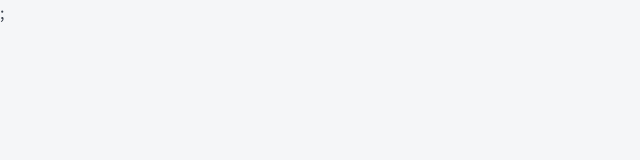
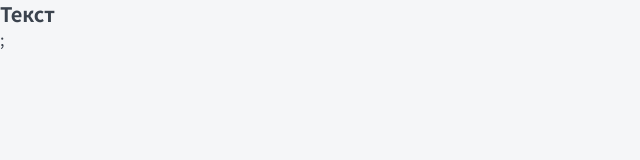
Before and after one commit to webmakaka/WebProject, a Next.js app in the folder app/client/: page / in a window 1280 px wide. Shown: the top 160 px of the page, without its empty margins (0-640 px from the left). Built offline with nearby package versions, Linux system fonts and the light colour scheme.

Commit message:
07 Простые компоненты | 002 Первый компонент

```diff
--- /dev/null
+++ b/app/client/components/Htag/Htag.module.css
@@ -0,0 +1,20 @@
+.h1 {
+  fond-wight: 500;
+  font-size: 26px;
+  line-height: 35px;
+  margin: 0;
+}
+
+.h2 {
+  fond-wight: 500;
+  font-size: 22px;
+  line-height: 30px;
+  margin: 0;
+}
+
+.h3 {
+  fond-wight: 600;
+  font-size: 20px;
+  line-height: 27px;
+  margin: 0;
+}
--- /dev/null
+++ b/app/client/components/Htag/Htag.props.ts
@@ -0,0 +1,6 @@
+import { ReactNode } from 'react';
+
+export interface IHtagProps {
+  tag: 'h1' | 'h2' | 'h3';
+  children: ReactNode;
+}
--- /dev/null
+++ b/app/client/components/Htag/Htag.tsx
@@ -0,0 +1,15 @@
+import styles from './Htag.module.css';
+import { IHtagProps } from './Htag.props';
+
+export const Htag = ({ tag, children }: IHtagProps): JSX.Element => {
+  switch (tag) {
+    case 'h1':
+      return <h1 className={styles.h1}>{children}</h1>;
+    case 'h2':
+      return <h2 className={styles.h2}>{children}</h2>;
+    case 'h3':
+      return <h3 className={styles.h3}>{children}</h3>;
+    default:
+      return <></>;
+  }
+};
--- /dev/null
+++ b/app/client/components/index.ts
@@ -0,0 +1 @@
+export * from './Htag/Htag';
--- a/app/client/pages/index.tsx
+++ b/app/client/pages/index.tsx
@@ -1,3 +1,9 @@
+import { Htag } from '../components/';
+
 export default function Home(): JSX.Element {
-  return <div></div>;
+  return (
+    <>
+      <Htag tag="h3">Текст</Htag>
+    </>
+  );
 }
```
Also changed, not shown: 2 other files (tests, documents, lock files or other folders).
